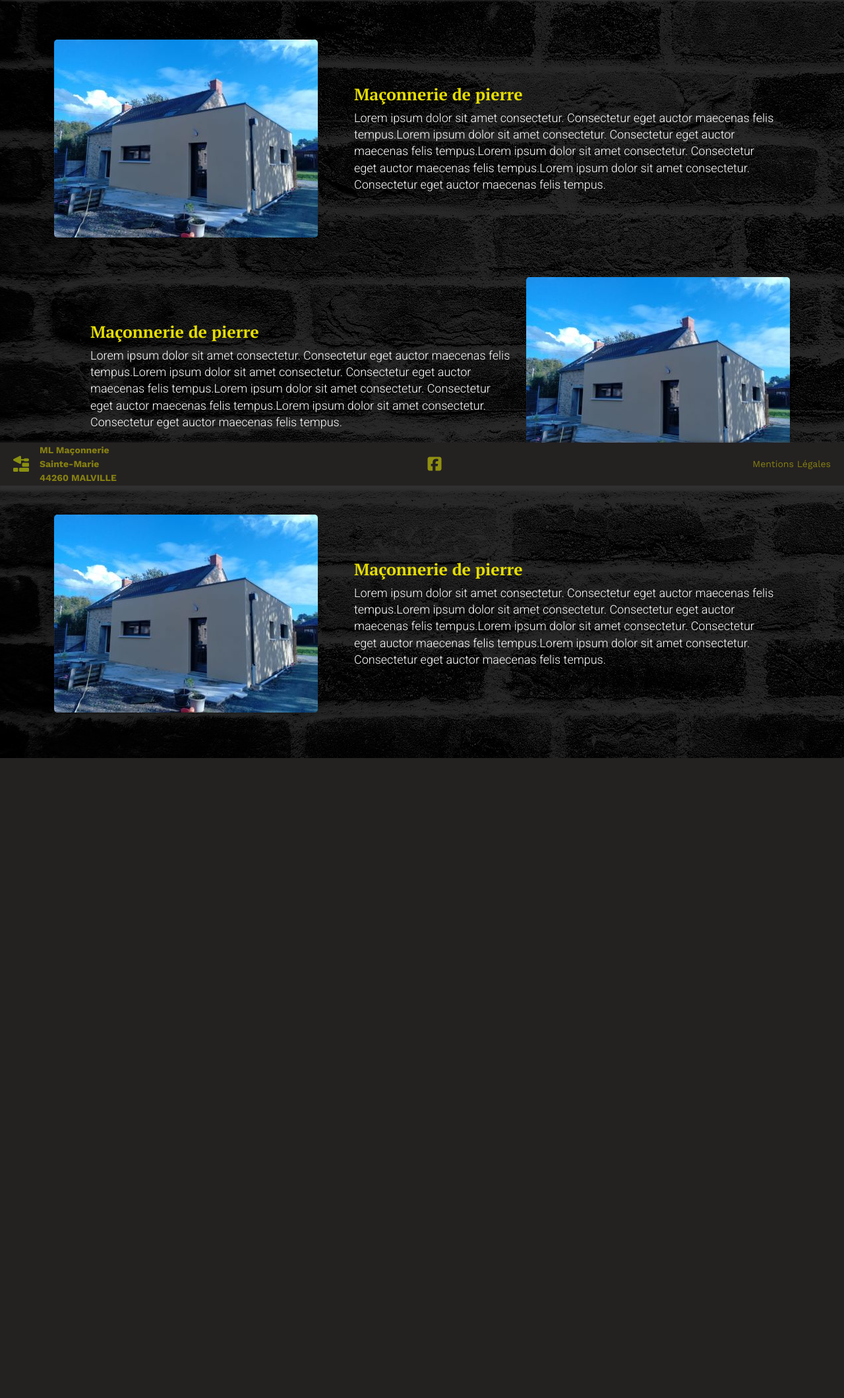
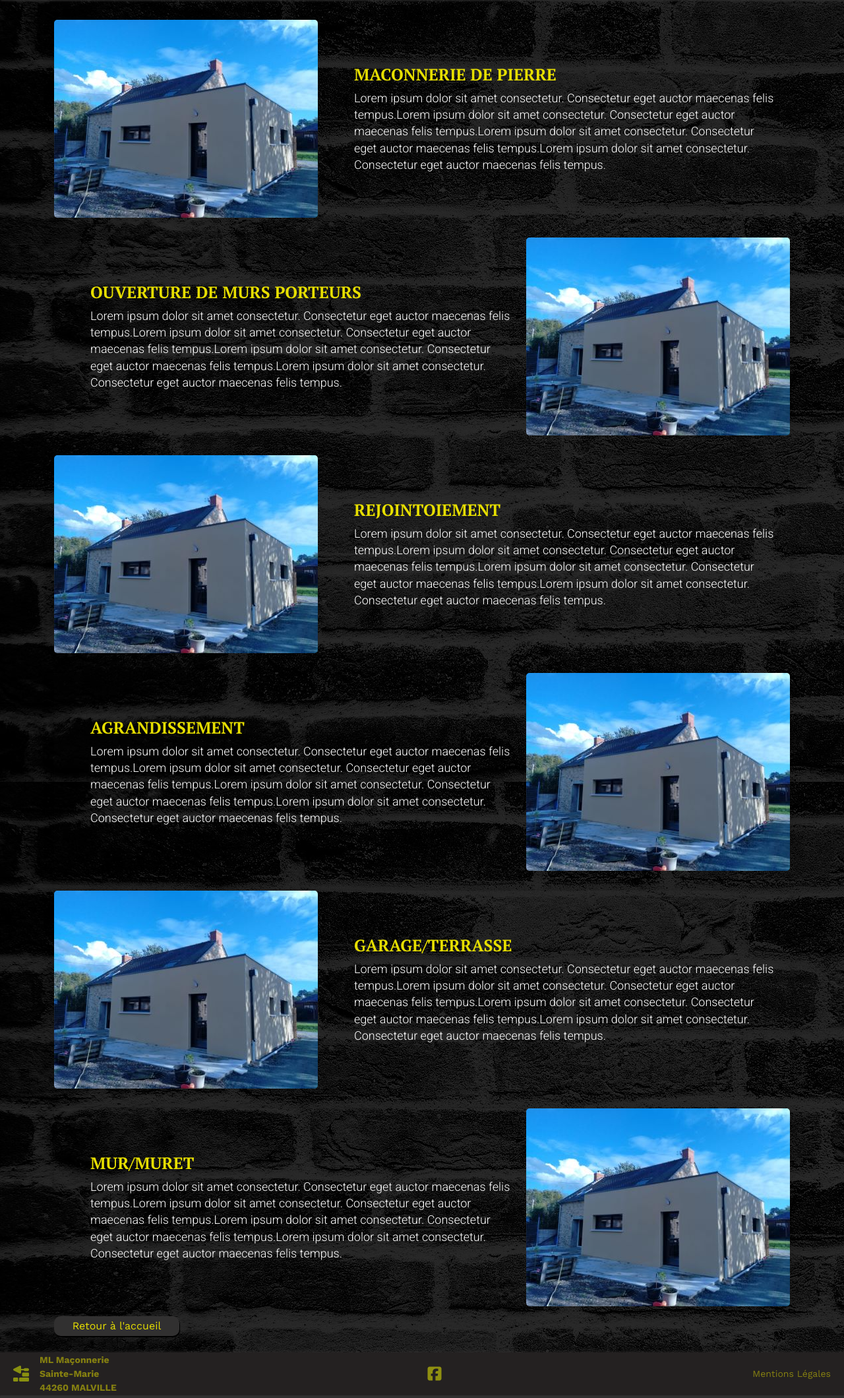
Before and after one commit to EvaTblc/mlmaconnerie, a Rails app: page /competences in a window 1280 px wide. Shown: the part 64-2183 px from the top of the page at 66% size. Before the commit the page ends 1213 px from the top, so only its background shows below. Run offline with Rails 7, Linux system fonts and the light colour scheme; style sheets or scripts are compiled from the project's sources; some libraries are stand-ins or nearby versions; some web fonts are replaced.

Commit message:
beginning seo / footer ok / modify style

```diff
--- a/app/assets/stylesheets/competences/competences.scss
+++ b/app/assets/stylesheets/competences/competences.scss
@@ -1,11 +1,10 @@
 .card-product-left {
   overflow: hidden;
-  // height: 120px;
   background: transparent;
   box-shadow: 0 0 15px rgba(0,0,0,0.2);
   display: flex;
   align-items: center;
-  margin-top: 60px;
+  margin-top: 30px;
   img {
     height: 300px;
     width: 400px;
@@ -35,12 +34,11 @@
 
 .card-product-right {
   overflow: hidden;
-  // height: 120px;
   background: transparent;
   box-shadow: 0 0 15px rgba(0,0,0,0.2);
   display: flex;
   align-items: center;
-  margin-top: 60px;
+  margin-top: 30px;
   img {
     height: 300px;
     width: 400px;
--- /dev/null
+++ b/app/assets/stylesheets/components/_buttonblack.scss
@@ -0,0 +1,18 @@
+.linksblack {
+  display: flex;
+  justify-content: space-between;
+
+  .btnblack {
+    display: flex;
+    align-items: center;
+    justify-content: center;
+    color: $yellow;
+    width: 190px;
+    height: 30px;
+    margin-top: 15px;
+    margin-right: 50px;
+    background-color: $light-black;
+    border-radius: 10px;
+    box-shadow: 1px 2px $black;
+  }
+}
--- /dev/null
+++ b/app/assets/stylesheets/components/_buttonyellow.scss
@@ -0,0 +1,19 @@
+.linksyellow {
+  display: flex;
+  justify-content: space-between;
+  margin-top: 20px;
+
+  .btnyellow {
+    display: flex;
+    align-items: center;
+    justify-content: center;
+    color: $black;
+    width: 240px;
+    height: 40px;
+    margin-top: 30px;
+    margin-right: 50px;
+    background-color: $yellow;
+    border-radius: 10px;
+    box-shadow: 1px 2px $mid-yellow;
+  }
+}
--- a/app/assets/stylesheets/components/_footer.scss
+++ b/app/assets/stylesheets/components/_footer.scss
@@ -8,7 +8,7 @@
   height: 65px;
   padding: 0px 20px;
   color: $yellow;
-  position: sticky;
+  position: absolute;
   bottom: 0;
   width: 100%;
   clear: both;
--- a/app/assets/stylesheets/components/_index.scss
+++ b/app/assets/stylesheets/components/_index.scss
@@ -5,3 +5,5 @@
 @import "navbar";
 @import "footer";
 @import "flashes";
+@import "buttonyellow";
+@import "buttonblack";
--- a/app/assets/stylesheets/pages/_home.scss
+++ b/app/assets/stylesheets/pages/_home.scss
@@ -11,7 +11,7 @@
   flex-direction: column;
   margin-right: 90px;
   line-height: 90px;
-  h2 {
+  h1 {
     font-weight: bold;
     font-family: $main;
     font-size: 110px;
--- a/app/assets/stylesheets/pages/_website.scss
+++ b/app/assets/stylesheets/pages/_website.scss
@@ -1,5 +1,11 @@
 body {
   background-image: url("background.jpg");
+}
+
+.main-container {
+  min-height: 100vh;
+  position: relative;
+  padding-bottom: 90px;
 }
 
 a {
--- a/app/views/competences/index.html.erb
+++ b/app/views/competences/index.html.erb
@@ -2,22 +2,46 @@
   <div class="card-product-left">
     <%= image_tag "2.jpg", alt: "maçonnerie de pierre" %>
     <div class="card-product-infos">
-      <h3>Maçonnerie de pierre</h3>
+      <h3>MACONNERIE DE PIERRE</h3>
       <p>Lorem ipsum dolor sit amet consectetur. Consectetur eget auctor maecenas felis tempus.Lorem ipsum dolor sit amet consectetur. Consectetur eget auctor maecenas felis tempus.Lorem ipsum dolor sit amet consectetur. Consectetur eget auctor maecenas felis tempus.Lorem ipsum dolor sit amet consectetur. Consectetur eget auctor maecenas felis tempus.</p>
     </div>
   </div>
   <div class="card-product-right">
     <div class="card-product-infos">
-      <h3>Maçonnerie de pierre</h3>
+      <h3>OUVERTURE DE MURS PORTEURS</h3>
       <p>Lorem ipsum dolor sit amet consectetur. Consectetur eget auctor maecenas felis tempus.Lorem ipsum dolor sit amet consectetur. Consectetur eget auctor maecenas felis tempus.Lorem ipsum dolor sit amet consectetur. Consectetur eget auctor maecenas felis tempus.Lorem ipsum dolor sit amet consectetur. Consectetur eget auctor maecenas felis tempus.</p>
     </div>
     <%= image_tag "2.jpg", alt: "maçonnerie de pierre" %>
   </div>
-    <div class="card-product-left">
-      <%= image_tag "2.jpg", alt: "maçonnerie de pierre" %>
-      <div class="card-product-infos">
-        <h3>Maçonnerie de pierre</h3>
-        <p>Lorem ipsum dolor sit amet consectetur. Consectetur eget auctor maecenas felis tempus.Lorem ipsum dolor sit amet consectetur. Consectetur eget auctor maecenas felis tempus.Lorem ipsum dolor sit amet consectetur. Consectetur eget auctor maecenas felis tempus.Lorem ipsum dolor sit amet consectetur. Consectetur eget auctor maecenas felis tempus.</p>
-      </div>
+  <div class="card-product-left">
+    <%= image_tag "2.jpg", alt: "maçonnerie de pierre" %>
+    <div class="card-product-infos">
+      <h3>REJOINTOIEMENT</h3>
+      <p>Lorem ipsum dolor sit amet consectetur. Consectetur eget auctor maecenas felis tempus.Lorem ipsum dolor sit amet consectetur. Consectetur eget auctor maecenas felis tempus.Lorem ipsum dolor sit amet consectetur. Consectetur eget auctor maecenas felis tempus.Lorem ipsum dolor sit amet consectetur. Consectetur eget auctor maecenas felis tempus.</p>
     </div>
+  </div>
+  <div class="card-product-right">
+    <div class="card-product-infos">
+      <h3>AGRANDISSEMENT</h3>
+      <p>Lorem ipsum dolor sit amet consectetur. Consectetur eget auctor maecenas felis tempus.Lorem ipsum dolor sit amet consectetur. Consectetur eget auctor maecenas felis tempus.Lorem ipsum dolor sit amet consectetur. Consectetur eget auctor maecenas felis tempus.Lorem ipsum dolor sit amet consectetur. Consectetur eget auctor maecenas felis tempus.</p>
+    </div>
+    <%= image_tag "2.jpg", alt: "maçonnerie de pierre" %>
+  </div>
+  <div class="card-product-left">
+    <%= image_tag "2.jpg", alt: "maçonnerie de pierre" %>
+    <div class="card-product-infos">
+      <h3>GARAGE/TERRASSE</h3>
+      <p>Lorem ipsum dolor sit amet consectetur. Consectetur eget auctor maecenas felis tempus.Lorem ipsum dolor sit amet consectetur. Consectetur eget auctor maecenas felis tempus.Lorem ipsum dolor sit amet consectetur. Consectetur eget auctor maecenas felis tempus.Lorem ipsum dolor sit amet consectetur. Consectetur eget auctor maecenas felis tempus.</p>
+    </div>
+  </div>
+  <div class="card-product-right">
+    <div class="card-product-infos">
+      <h3>MUR/MURET</h3>
+      <p>Lorem ipsum dolor sit amet consectetur. Consectetur eget auctor maecenas felis tempus.Lorem ipsum dolor sit amet consectetur. Consectetur eget auctor maecenas felis tempus.Lorem ipsum dolor sit amet consectetur. Consectetur eget auctor maecenas felis tempus.Lorem ipsum dolor sit amet consectetur. Consectetur eget auctor maecenas felis tempus.</p>
+    </div>
+    <%= image_tag "2.jpg", alt: "maçonnerie de pierre" %>
+  </div>
+  <div class="linksblack">
+    <%= link_to "Retour à l'accueil", root_path, class:"btnblack" %>
+  </div>
 </div>
--- a/app/views/layouts/application.html.erb
+++ b/app/views/layouts/application.html.erb
@@ -1,7 +1,8 @@
 <!DOCTYPE html>
 <html>
   <head>
-    <title>ML Maconnerie</title>
+    <title>ML Maconnerie - Neuf & Rénovations</title>
+    <meta name="description" content="Découvrez les compétences et réalisations de ML Maçonnerie, spécialisée en neuf et rénovations. Notre équipe est à votre disposition pour tous vos projets de construction." />
     <meta name="viewport" content="width=device-width,initial-scale=1">
     <%= csrf_meta_tags %>
     <%= csp_meta_tag %>
@@ -12,9 +13,11 @@
   </head>
 
   <body>
-    <%= render "shared/navbar" %>
-    <%= render "shared/flashes" %>
-    <%= yield %>
-    <%= render "shared/footer" %>
+    <div class="main-container">
+      <%= render "shared/navbar" %>
+      <%= render "shared/flashes" %>
+      <%= yield %>
+      <%= render "shared/footer" %>
+    </div>
   </body>
 </html>
--- a/app/views/shared/_navbar.html.erb
+++ b/app/views/shared/_navbar.html.erb
@@ -12,16 +12,16 @@
       </div>
     </div>
 
-    <div class="navigatelinks">
-      <strong><%= link_to "Contactez-nous", root_path, class:"btnnav" %></strong>
-      <strong><%= link_to "Accueil", root_path, class:"btnnav" %></strong>
+    <div class="linksblack">
+      <strong><%= link_to "Contactez-nous", root_path, class:"btnblack" %></strong>
+      <strong><%= link_to "Accueil", root_path, class:"btnblack" %></strong>
     </div>
 
     <div class="dropdown">
       <button class="dropbtn"><i class="fa-solid fa-bars fa-xl mt-3" style="color: #fbff00;"></i></i>
       </button>
       <div class="dropdown-content">
-        <a href="#">Nos Compétences</a>
+        <a href="/competences">Nos Compétences</a>
         <a href="#">Nos Réalisations</a>
         <a href="#">Notre Equipe</a>
         <a href="#">Avis Clients</a>
```
Also changed, not shown: app/views/pages/home.html.erb (+11 -11 lines).
